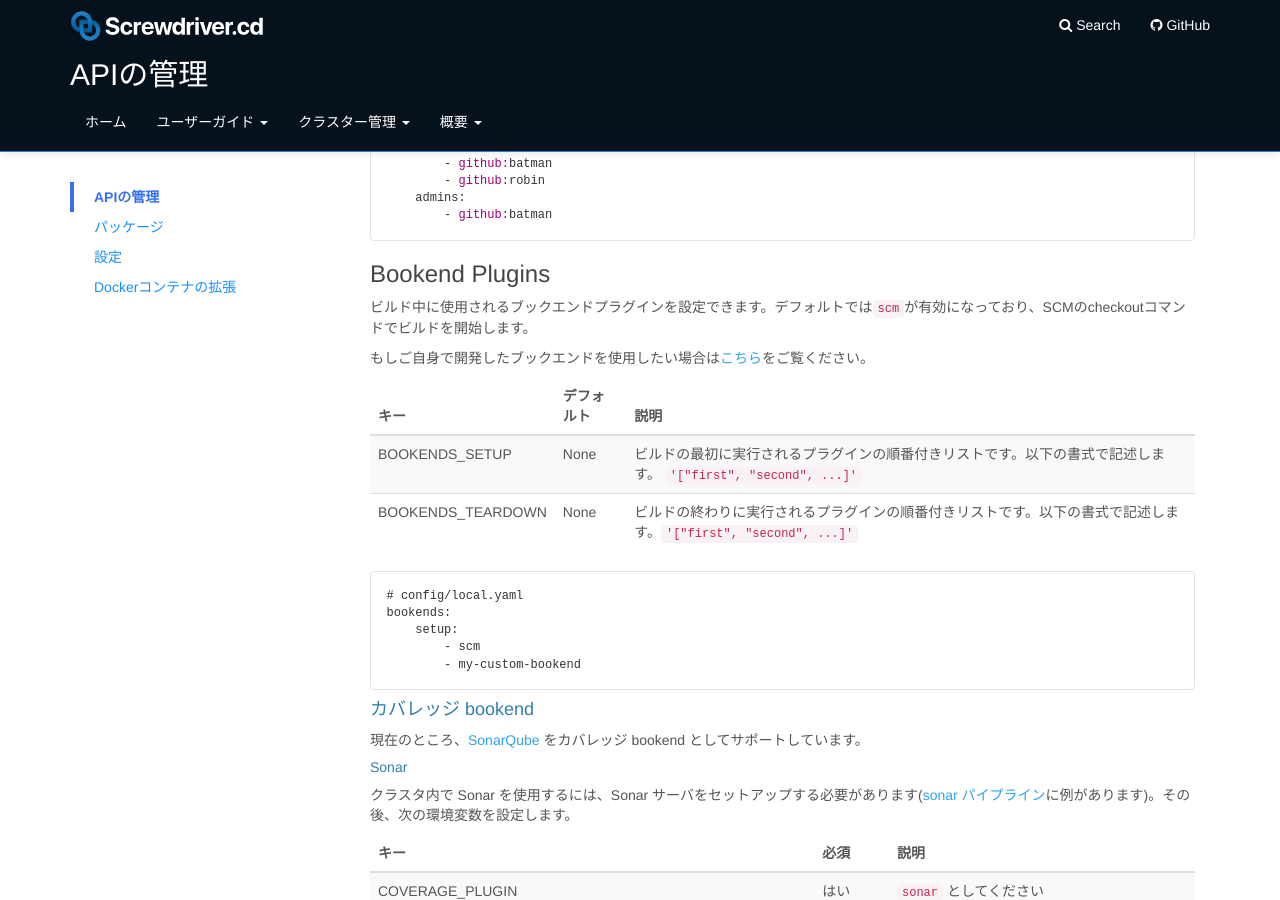
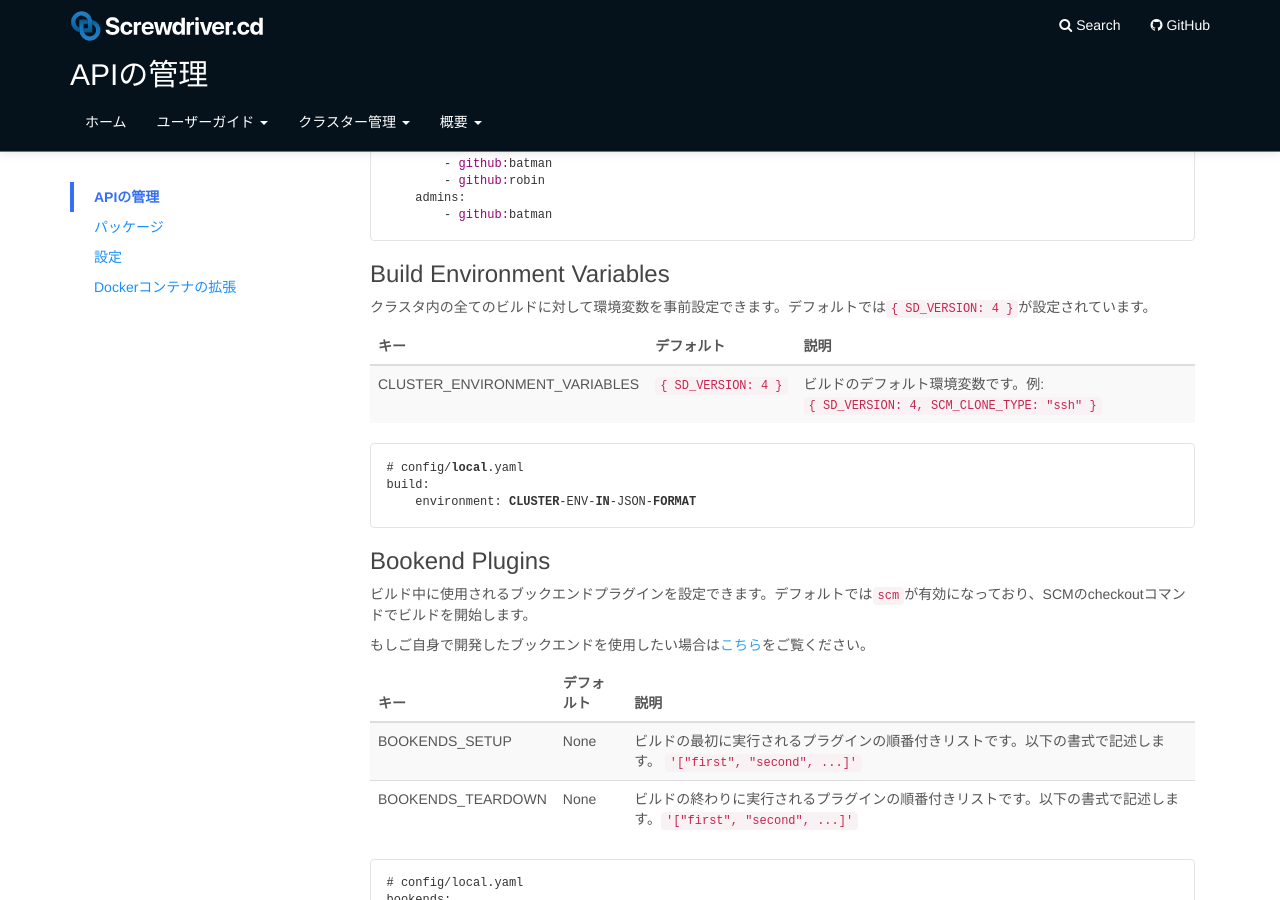
Before and after one commit to screwdriver-cd/guide, a Jekyll site: the page built from docs/ja/cluster-management/configure-api.md, in a window 1280 px wide and 900 px high, scrolled down 1291 px. Built offline with Jekyll 4.4.1, drawn with Linux system fonts in a browser that asks for light colours; some of the changed text lies outside the part shown.

Commit message:
fix: Japanese translation 20190516 (#305)

````diff
--- a/docs/ja/cluster-management/configure-api.md
+++ b/docs/ja/cluster-management/configure-api.md
@@ -62,6 +62,21 @@ auth:
         - github:robin
     admins:
         - github:batman
+```
+
+### Build Environment Variables
+
+クラスタ内の全てのビルドに対して環境変数を事前設定できます。デフォルトでは`{ SD_VERSION: 4 }`が設定されています。
+
+| キー | デフォルト | 説明 |
+|:----|:-------|:------------|
+| CLUSTER_ENVIRONMENT_VARIABLES | `{ SD_VERSION: 4 }` | ビルドのデフォルト環境変数です。例: `{ SD_VERSION: 4, SCM_CLONE_TYPE: "ssh" }` |
+
+
+ ```yaml
+# config/local.yaml
+build:
+    environment: CLUSTER-ENV-IN-JSON-FORMAT
 ```
 
 ### Bookend Plugins
@@ -163,6 +178,7 @@ DATASTORE_SEQUELIZE_PASSWORD | sqliteでは不要 |  | ログインパスワー
 DATASTORE_SEQUELIZE_STORAGE | sqliteのみ必要 |  | sqliteのストレージの場所
 DATASTORE_SEQUELIZE_HOST | いいえ |  | ネットワークホスト
 DATASTORE_SEQUELIZE_PORT | いいえ |  | ネットワークホスト
+DATASTORE_SEQUELIZE_RO | いいえ |  | host, port, database, username, passwordなどを含むJSON形式の値<br>Metricsエンドポイントのみで使うRead Onlyデータストアインスタンス情報です
 
 ```yaml
 # config/local.yaml
````
Also changed, not shown: other parts of docs/ja/cluster-management/configure-api.md (+1 -0 lines), docs/ja/user-guide/FAQ.md (+2 -2 lines), docs/ja/user-guide/configuration/code-coverage.md (+1 -2 lines), docs/ja/user-guide/configuration/workflow.md (+2 -1 lines), docs/ja/user-guide/metadata.md (+6 -1 lines).
